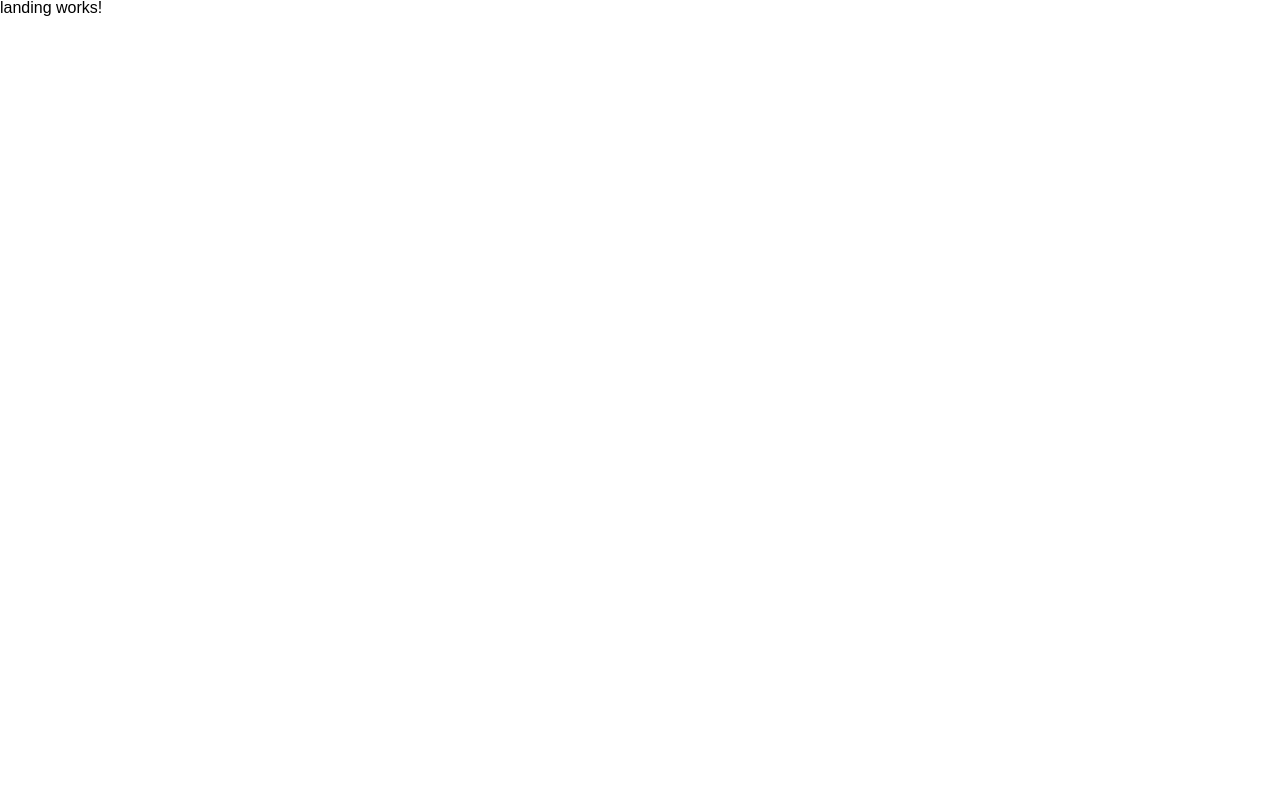
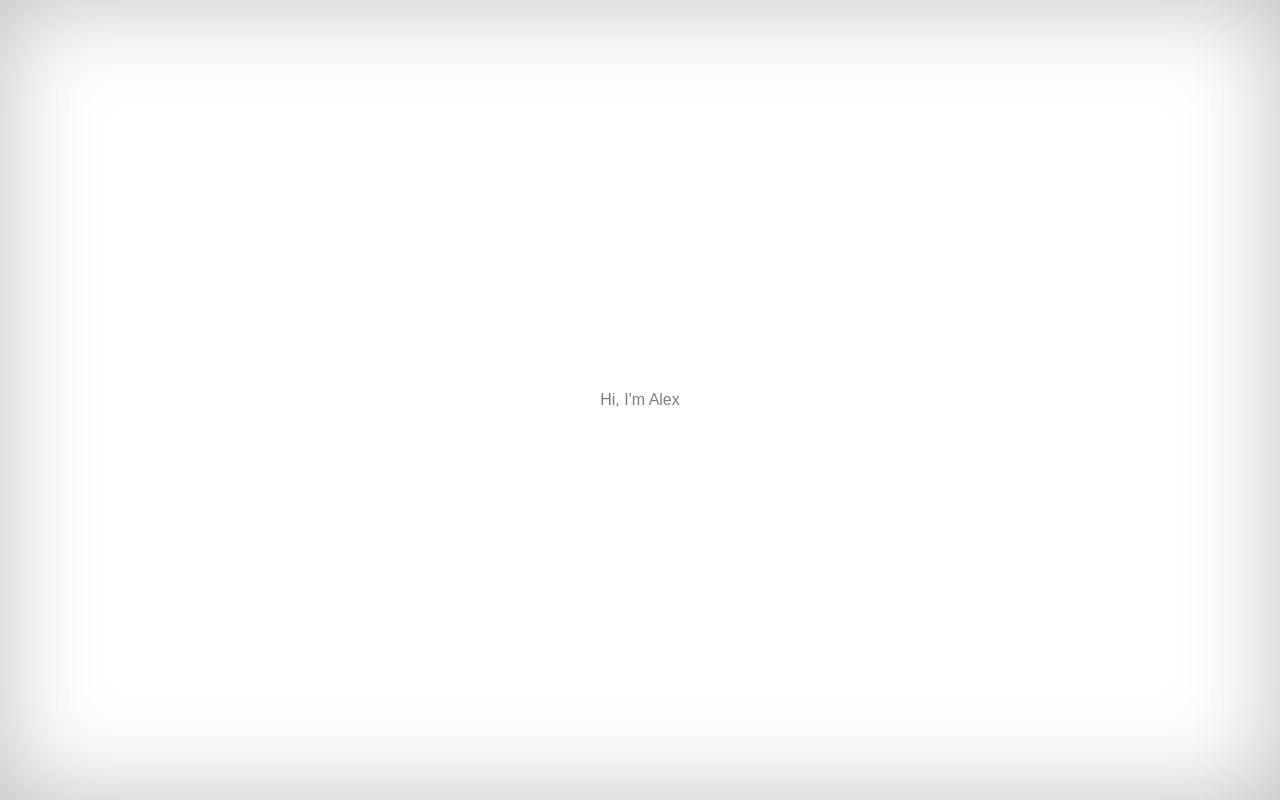
Before and after one commit to alexanderela/personal-website, an Angular app: page / in a window 1280 px wide. Built offline with nearby package versions, Linux system fonts and the light colour scheme.

Commit message:
Add box shadow to landing page

```diff
--- a/src/app/app.component.css
+++ b/src/app/app.component.css
@@ -1,10 +1,6 @@
 a {
 	cursor: pointer;
 	text-decoration: none;
-}
-
-.hidden {
-	display: none;
 }
 
 .site-header {
--- a/src/app/app.component.html
+++ b/src/app/app.component.html
@@ -1,3 +1,4 @@
+<section class='App'>
 <router-outlet *ngIf="_router.url === '/'" name='landing'></router-outlet>
 <header class='site-header' *ngIf="_router.url !== '/'">
   <div class='site-header-name-image-container'>
@@ -61,3 +62,4 @@
   </section>
 
 </section>
+</section>
--- a/src/app/landing/landing.component.css
+++ b/src/app/landing/landing.component.css
@@ -0,0 +1,9 @@
+.Landing {
+	align-items: center;
+	box-shadow: inset 0 0 100px rgba(0,0,0,.5);
+	display: flex;
+	height: 100vh;
+	justify-content: center;
+	opacity: 0.5;
+	width: 100vw;
+}
--- a/src/app/landing/landing.component.html
+++ b/src/app/landing/landing.component.html
@@ -1,3 +1,3 @@
-<p>
-  landing works!
-</p>
+<section class='Landing'>
+  <h1>Hi, I'm Alex</h1>
+</section>
```
